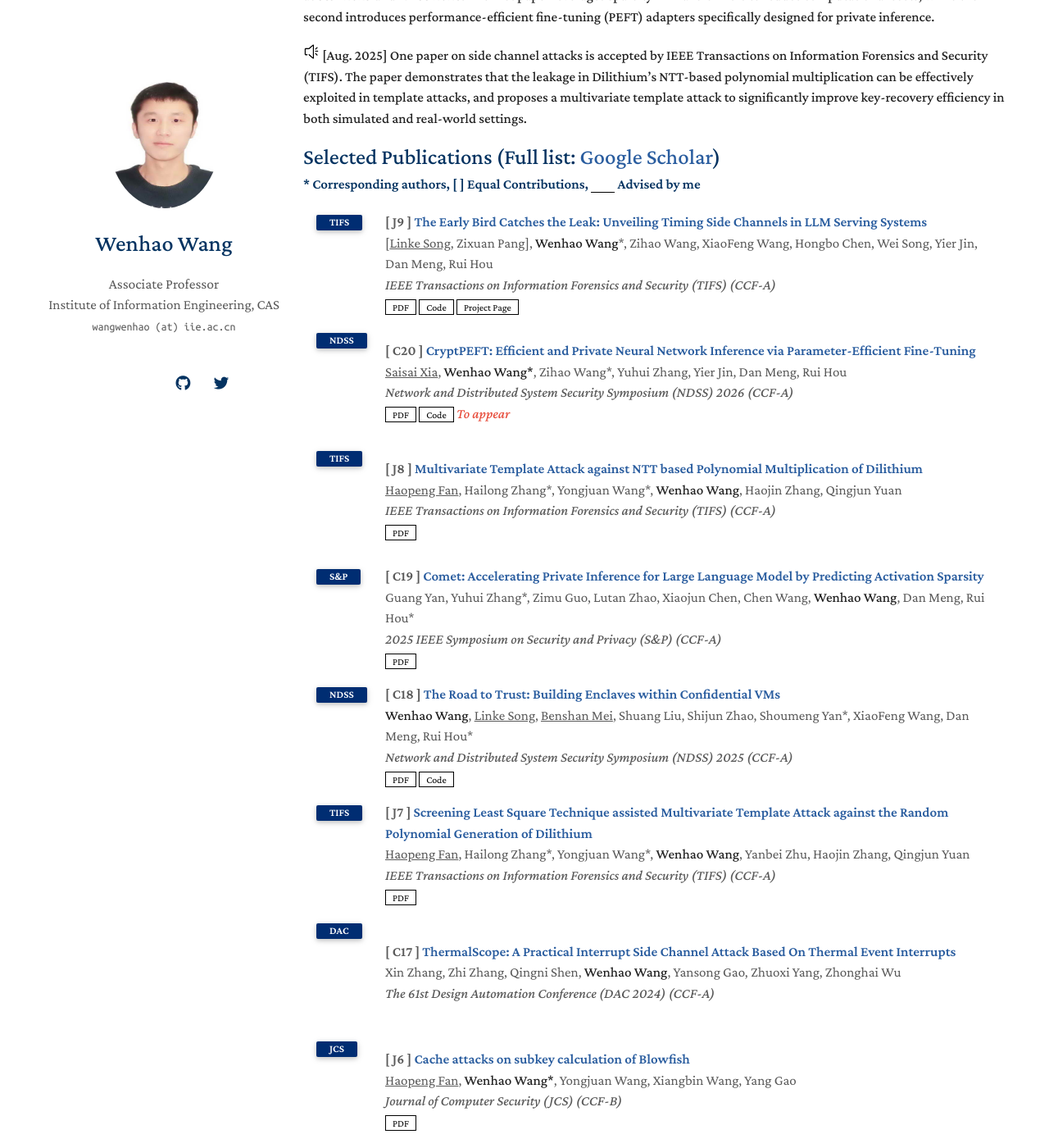
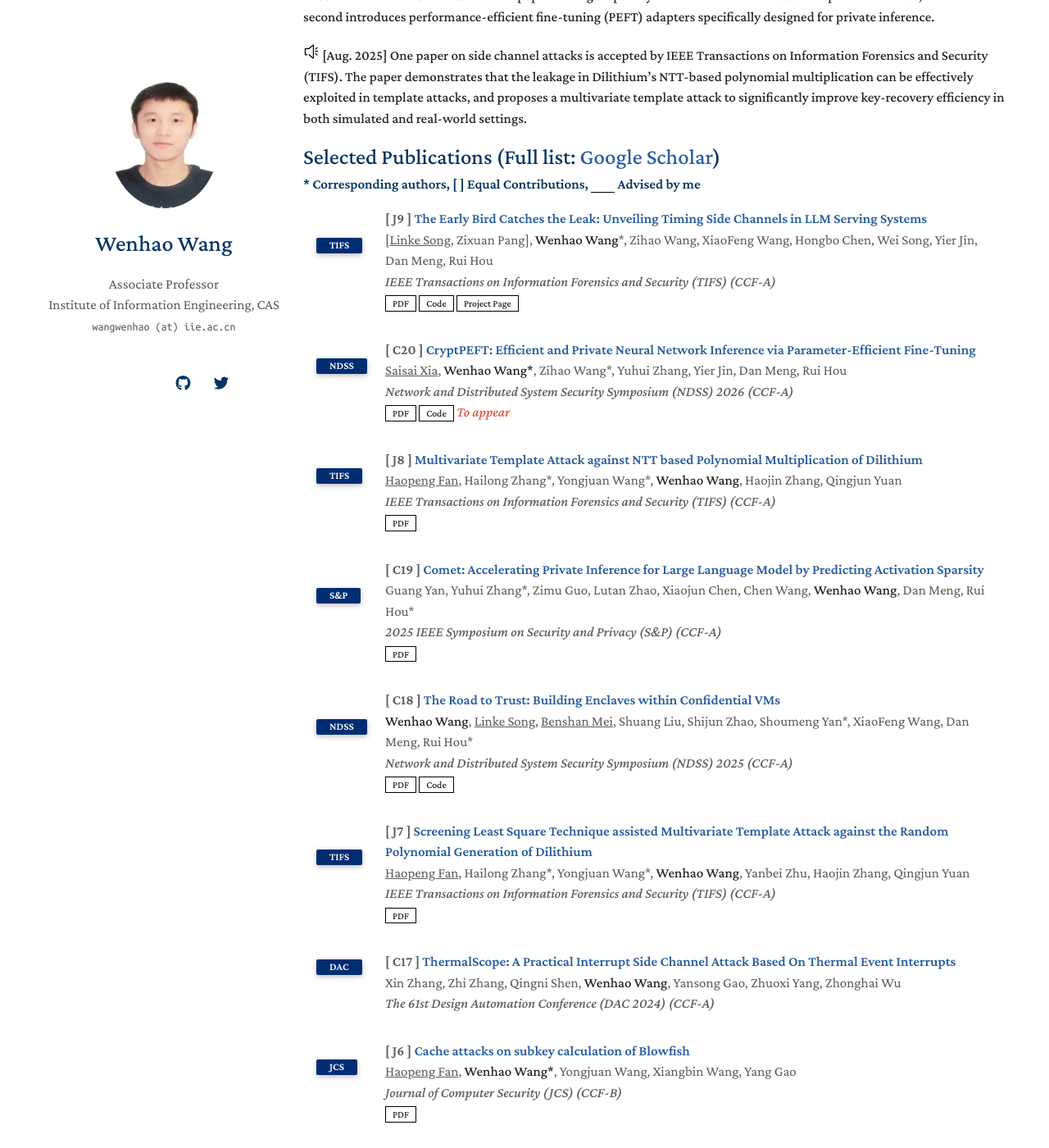
Before and after one commit to heartever/heartever.github.io, a Jekyll site: the page built from index.md, in a window 1280 px wide and 1400 px high, scrolled down 619 px. Shown: the whole window at 82% size. Built offline with Jekyll 4.4.1, drawn with Linux system fonts in a browser that asks for light colours; nearby versions of some CDN libraries; a style sheet for code colours, icons or effects is not loaded; our own code applies the rules of GitHub Pages for plain Markdown files.

Commit message:
update page styles

```diff
--- a/assets/css/publications.css
+++ b/assets/css/publications.css
@@ -38,9 +38,18 @@ blockquote { background: var(--global-bg-color); border-left: 2px solid var(--gl
 
 .publications ol.bibliography { list-style: none; padding: 0; margin-top: 0; }
 
-.publications ol.bibliography li { min-height: 110px; margin-bottom: 0.5rem; }
+.publications ol.bibliography li {
+  min-height: auto;              /* 不再强制固定高度 */
+  margin-bottom: 2rem;           /* 稍微放宽间距以保持清晰 */
+  display: block;                /* 确保内容自然流动 */
+  align-items: flex-start;       /* 内容顶部对齐（防止居中） */
+  position: relative;
+}
 
-.publications ol.bibliography li .abbr { height: 8rem; margin-bottom: 0.5rem; }
+.publications ol.bibliography li .abbr {
+  height: auto !important;
+  margin-bottom: 4.5rem;
+}
 
 .publications ol.bibliography li .abbr abbr { display: inline-block; background-color: var(--global-theme-color); padding-left: 1rem; padding-right: 1rem; position: absolute; top: 8px; left: 16px; }
 
@@ -80,3 +89,10 @@ blockquote { background: var(--global-bg-color); border-left: 2px solid var(--gl
 .publications ol.bibliography li div.abstract.hidden.open { border-color: var(--global-text-color); }
 
 .publications ol.bibliography li .teaser { border-radius: 8px; box-shadow: 3px 3px 6px #888; height: 123px; width: 270px; margin-top: 5px; margin-left: 5px; margin-bottom: 5px; object-fit: cover; }
+
+.publications ol.bibliography li .teaser {
+  display: none !important;  /* 隐藏图片 */
+  height: auto;
+  width: auto;
+  box-shadow: none;
+}
```
Also changed, not shown: 1 other file.
